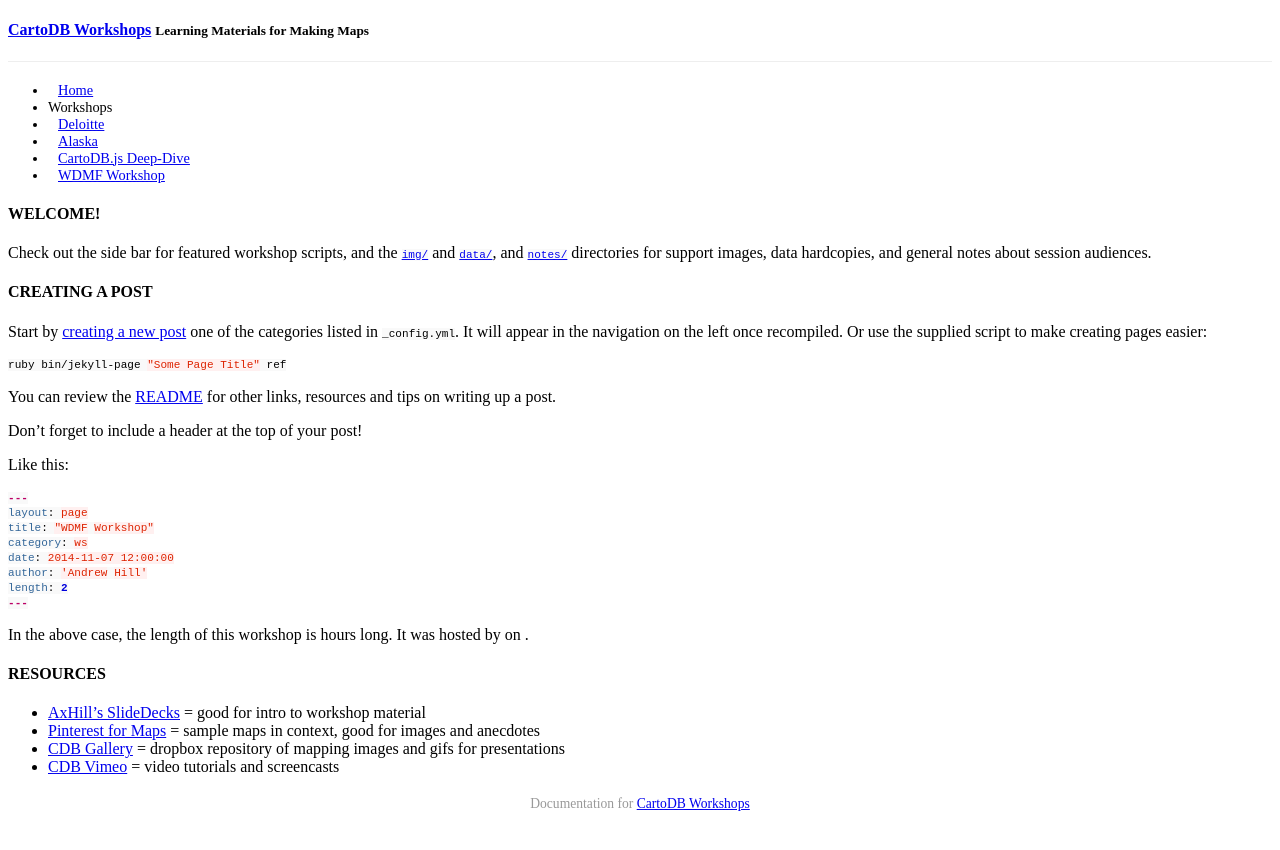
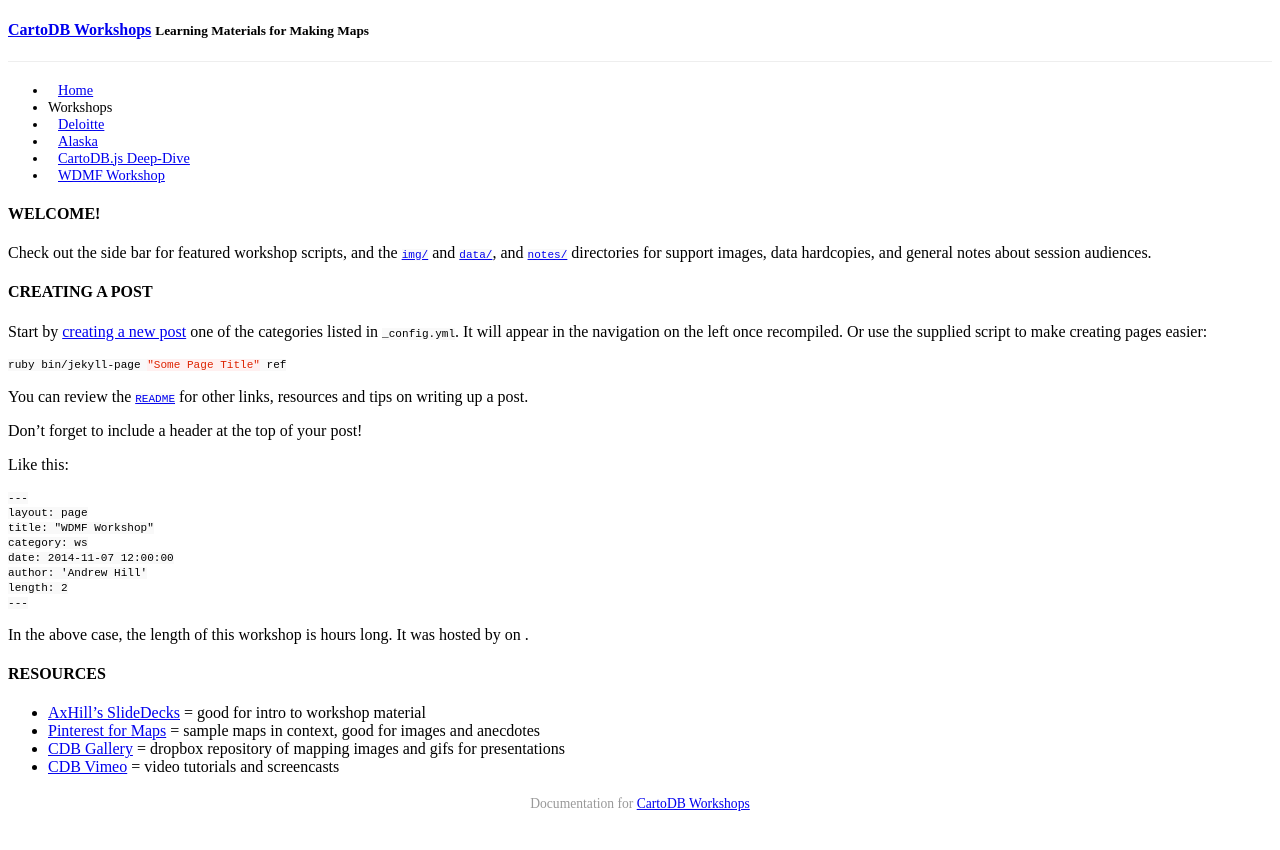
Before and after one commit to CartoDB/training, a Jekyll site: the page built from index.md, in a window 1280 px wide. Shown: the top 850 px of the page. Built offline with Jekyll 4.4.1, drawn with Linux system fonts in a browser that asks for light colours; a style sheet for code colours, icons or effects is not loaded.

Commit message:
layout blerg

````diff
--- a/index.md
+++ b/index.md
@@ -14,13 +14,13 @@
 ruby bin/jekyll-page "Some Page Title" ref
 ```
 
-You can review the [README](https://github.com/ohasselblad/workshops/blob/master/README.md) for other links, resources and tips on writing up a post.
+You can review the [`README`](https://github.com/ohasselblad/workshops/blob/master/README.md) for other links, resources and tips on writing up a post.
 
 Don't forget to include a header at the top of your post!
 
 Like this:
 
-```md
+```
 ---
 layout: page
 title: "WDMF Workshop"
````
